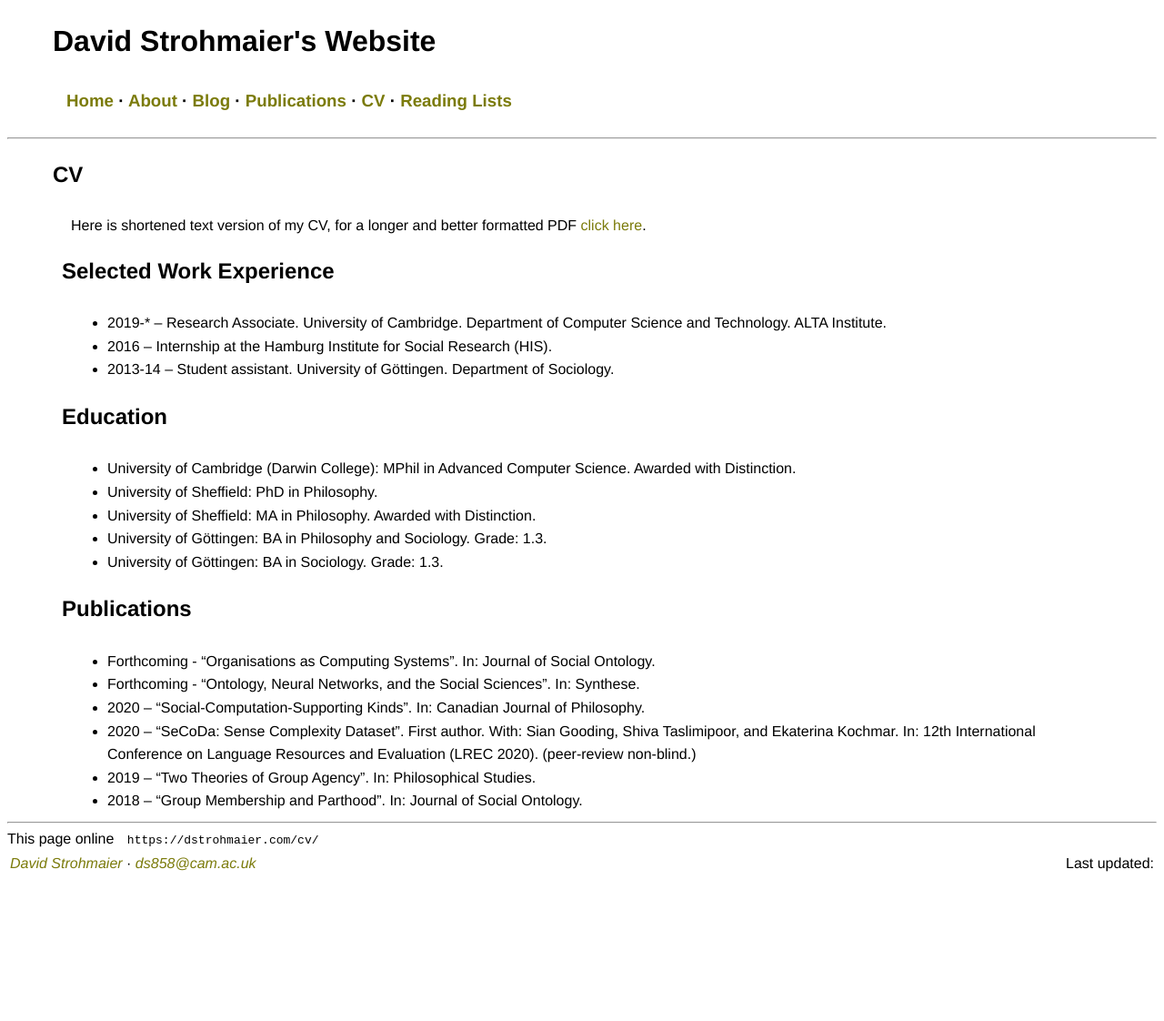
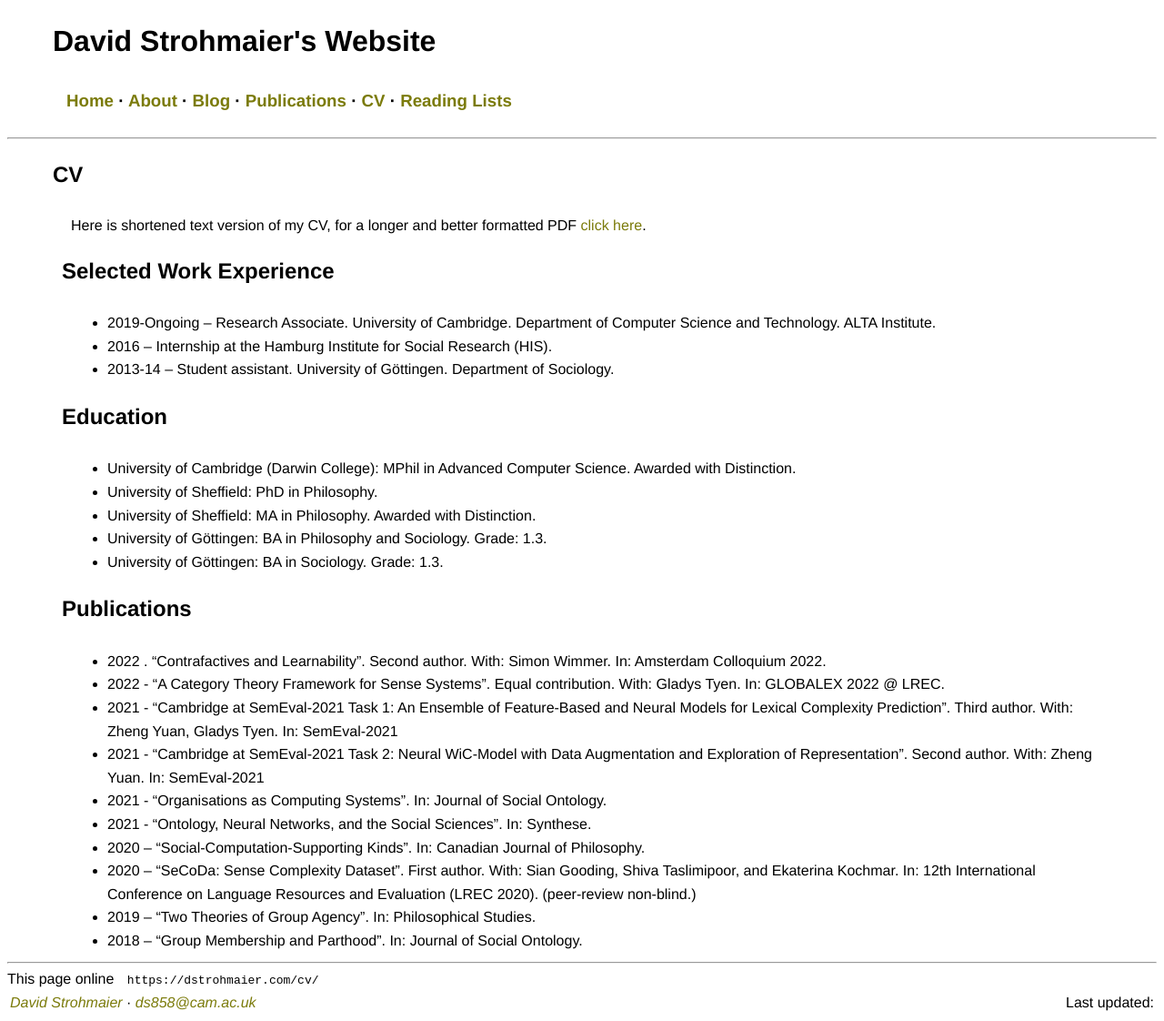
Before and after one commit to dstrohmaier/dstrohmaier.github.io, a Jekyll site: the page built from cv/index.md, in a window 1280 px wide. Shown: the whole page at 91% size. Built offline with Jekyll 4.4.1, drawn with Linux system fonts in a browser that asks for light colours; before the commit the page ends 969 px from its top, so only the background shows below that.

Commit message:
Updated CV

```diff
--- a/cv/index.md
+++ b/cv/index.md
@@ -9,7 +9,7 @@ Here is shortened text version of my CV, for a longer and better formatted PDF [
 
 
 ## Selected Work Experience
-- 2019-* –	Research Associate. University of Cambridge. Department of Computer Science and Technology. ALTA Institute.
+- 2019-Ongoing – Research Associate. University of Cambridge. Department of Computer Science and Technology. ALTA Institute.
 - 2016 – Internship at the Hamburg Institute for Social Research (HIS).
 - 2013-14 – Student assistant. University of Göttingen. Department of Sociology.
 
@@ -22,8 +22,12 @@ Here is shortened text version of my CV, for a longer and better formatted PDF [
 - University of Göttingen: BA in Sociology. Grade: 1.3.
 
 ## Publications
-- Forthcoming - "Organisations as Computing Systems". In: Journal of Social Ontology.
-- Forthcoming - "Ontology, Neural Networks, and the Social Sciences". In: Synthese.
+- 2022 . "Contrafactives and Learnability". Second author. With: Simon Wimmer. In: Amsterdam Colloquium 2022.
+- 2022 - "A Category Theory Framework for Sense Systems". Equal contribution. With: Gladys Tyen. In: GLOBALEX 2022 @ LREC.
+- 2021 - "Cambridge at SemEval-2021 Task 1: An Ensemble of Feature-Based and Neural Models for Lexical Complexity Prediction". Third author. With: Zheng Yuan, Gladys Tyen. In: SemEval-2021
+- 2021 - "Cambridge at SemEval-2021 Task 2: Neural WiC-Model with Data Augmentation and Exploration of Representation". Second author. With: Zheng Yuan. In: SemEval-2021
+- 2021 - "Organisations as Computing Systems". In: Journal of Social Ontology.
+- 2021 - "Ontology, Neural Networks, and the Social Sciences". In: Synthese.
 - 2020 – "Social-Computation-Supporting Kinds". In: Canadian Journal of Philosophy.
 - 2020 – "SeCoDa: Sense Complexity Dataset". First author. With: Sian Gooding, Shiva Taslimipoor, and Ekaterina Kochmar. In: 12th International Conference on Language Resources and Evaluation (LREC 2020). (peer-review non-blind.)
 - 2019 – "Two Theories of Group Agency". In: Philosophical Studies.
```
Also changed, not shown: 1 other file.
